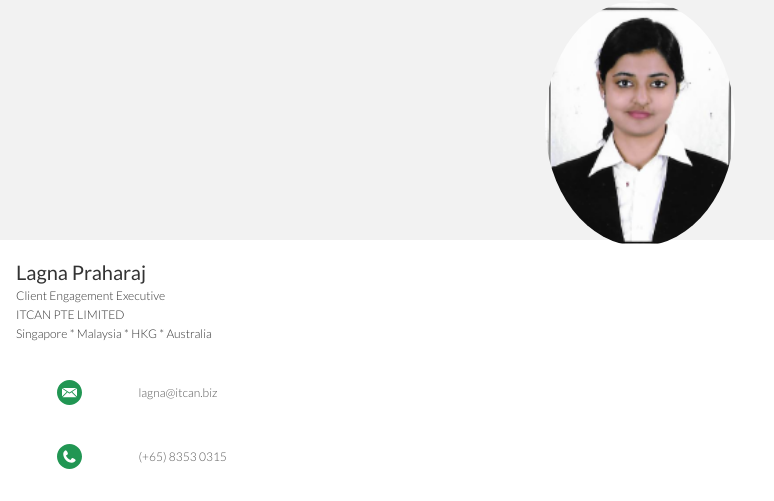
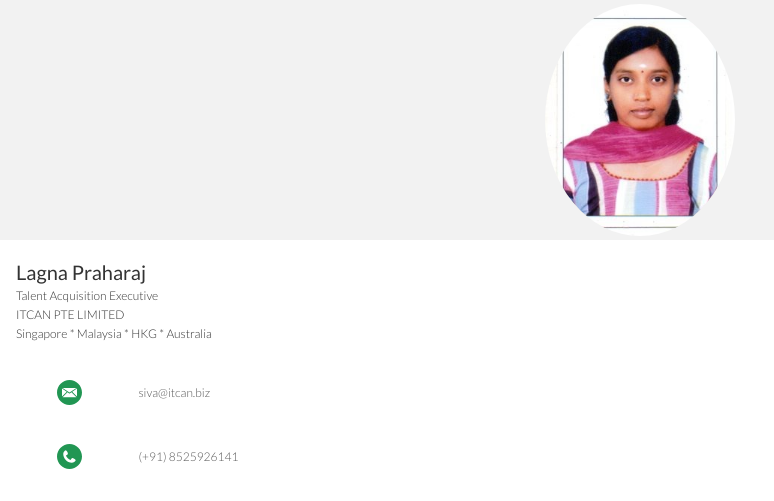
Before and after one commit to ITCANNAMECARD/SIVA, a plain HTML site: page index.html in a window 1280 px wide. Shown: the top 501 px of the page, 0-774 px from the left. Drawn offline with Linux system fonts and the light colour scheme; a web font is replaced by a local one.

Commit message:
Update index.html

```diff
--- a/index.html
+++ b/index.html
@@ -14,7 +14,7 @@
 			<div class="row">
 				<div class="col"></div>
 				<div class="col is-5">
-					<img class="profile-pic" src="LAGNA.png" alt="Profile Picture">
+					<img class="profile-pic" src="SIVA.png" alt="Profile Picture">
 				</div>
 				<div class="col"></div>
 			</div>
@@ -26,7 +26,7 @@
 			<div class="row name-title-company">
 				<div class="col is-6">
 					<p class="text-name">Lagna Praharaj</p>
-					<p class="text-title-company">Client Engagement Executive</p>
+					<p class="text-title-company">Talent Acquisition Executive</p>
 					<p class="text-title-company">ITCAN PTE LIMITED</p>
 					<p class="text-title-company">Singapore	*	Malaysia	*	HKG	*	Australia
 				</div>
@@ -38,14 +38,14 @@
 	</section>
 
 	<section class="bg-color-white secondary-info">
-		<a href="mailto:lagna@itcan.biz">
+		<a href="mailto:siva@itcan.biz">
 			<div class="container">
 				<div class="row detail">
 					<div class="col">
 						<img src="assets/icon-email.svg" alt="Email Icon"">
 					</div>
 					<div class="col is-8">
-						<p class="text-detail">lagna@itcan.biz</p>
+						<p class="text-detail">siva@itcan.biz</p>
 					</div>
 					<div class="col">
 						<img src="assets/right-arrow.svg" alt="Right Arrow" height="50%" width="40%">
@@ -56,14 +56,14 @@
 	</section>
 
 	<section class="bg-color-white secondary-info">
-		<a href="tel:+6597376712">
+		<a href="tel:+918525926141">
 			<div class="container">
 				<div class="row detail">
 					<div class="col">
 						<img src="assets/icon-phone.svg" alt="Phone Icon"">
 					</div>
 					<div class="col is-8">
-						<p class="text-detail">(+65) 8353 0315</p>
+						<p class="text-detail">(+91) 8525926141</p>
 					</div>
 					<div class="col">
 						<img src="assets/right-arrow.svg" alt="Right Arrow" height="50%" width="40%">
```
